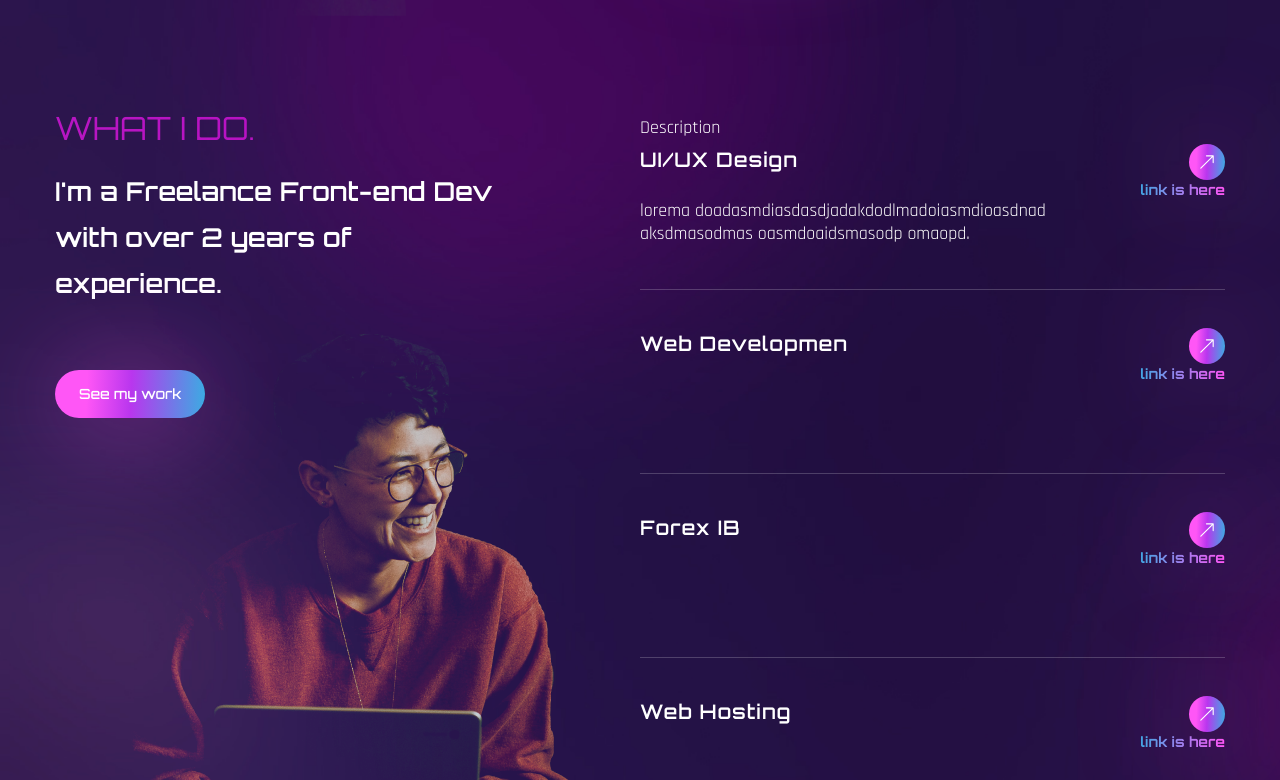
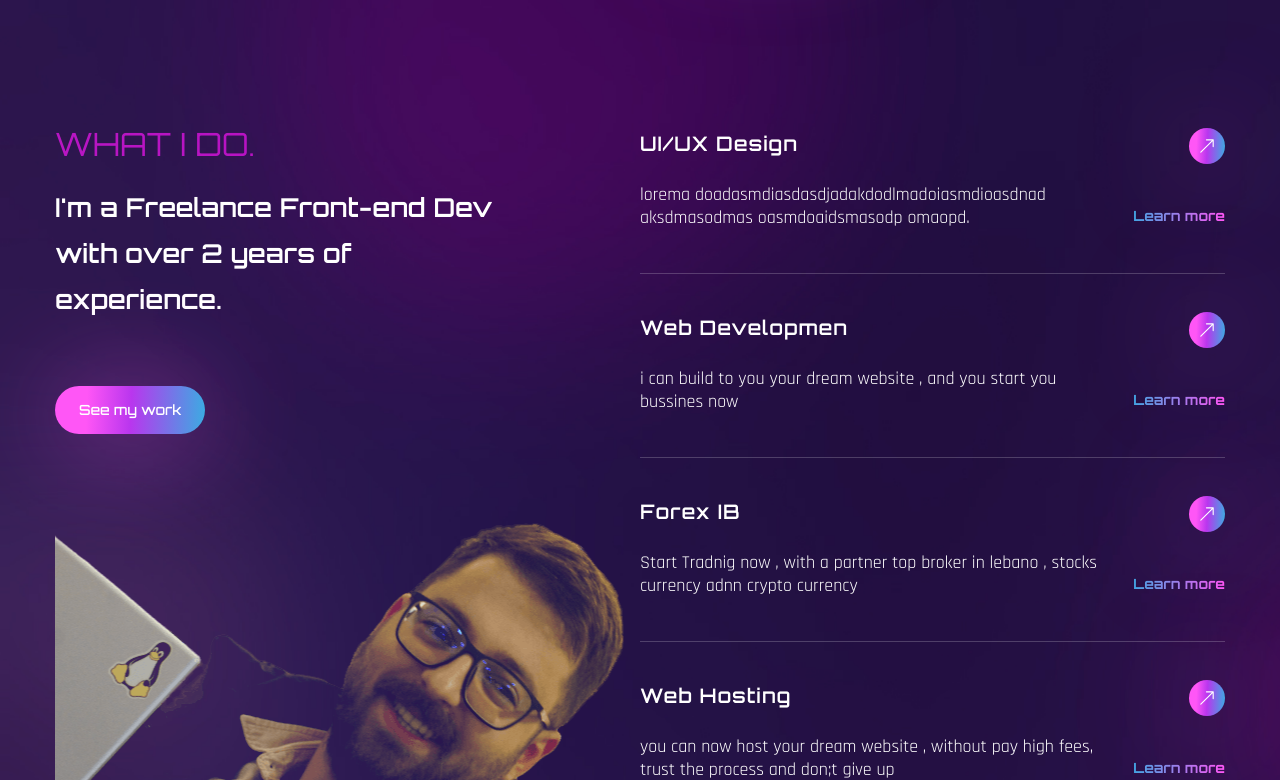
Before and after one commit to Hasanelmestrah/starterportfolio, a React (Create React App) app: page / in a window 1280 px wide. Shown: the part 1440-2220 px from the top of the page. Built offline with nearby package versions, Linux system fonts and the light colour scheme; a web font is replaced by a local one.

Commit message:
finish services end

```diff
--- a/src/components/Services.js
+++ b/src/components/Services.js
@@ -13,24 +13,25 @@ const services = [
     name: "UI/UX Design",
     description:
       "lorema doadasmdiasdasdjadakdodlmadoiasmdioasdnad aksdmasodmas oasmdoaidsmasodp omaopd.",
-    link: "link is here",
+    link: "Learn more",
   },
   {
     name: "Web Developmen",
-    Description:
+    description:
       "i can build to you your dream website , and you start you bussines now ",
-    link: "link is here",
+    link: "Learn more",
   },
   {
     name: "Forex IB",
-    Description:
+    description:
       "Start Tradnig now , with a partner top broker in lebano , stocks currency adnn crypto currency ",
-    link: "link is here",
+    link: "Learn more",
   },
   {
     name: "Web Hosting",
-    Description: "you can now host your dream website , without pay high fees",
-    link: "link is here",
+    description:
+      "you can now host your dream website , without pay high fees, trust the process and don;t give up",
+    link: "Learn more",
   },
 ];
 const Services = () => {
@@ -39,16 +40,26 @@ const Services = () => {
       <div className="container mx-auto">
         <div className="flex flex-col lg:flex-row">
           {/*text and img*/}
-          <div className="flex-1 lg:bg-services lg:bg-bottom bg-no-repeat mix-blend-lighten mb-12 lg:mb-0">
+          <motion.div
+            variants={fadeIn("right", 0.3)}
+            initial="hidden"
+            whileInView={"show"}
+            viewport={{ once: false, amount: 0.3 }}
+            className="flex-1 lg:bg-services lg:bg-bottom bg-no-repeat mix-blend-lighten mb-12 lg:mb-0">
             <h2 className="h2 text-accent mb-6"> What I do.</h2>
             <h3 className="h3 max-w-[455px] mb-16">
               I'm a Freelance Front-end Dev with over 2 years of experience.
             </h3>
             <button className="btn btn-sm">See my work</button>
-          </div>
+          </motion.div>
           {/*services*/}
-          <div className="flex-1">
-            Description {/*services list*/}
+          <motion.div
+            variants={fadeIn("left", 0.5)}
+            initial="hidden"
+            whileInView={"show"}
+            viewport={{ once: false, amount: 0.3 }}
+            className="flex-1">
+            {/*services list*/}
             <div>
               {services.map((service, index) => {
                 //desctruction services
@@ -68,7 +79,7 @@ const Services = () => {
                     <div className="flex flex-col flex-1 items-end">
                       <a
                         href="#"
-                        className="btn w-9 h-9 mb=[42px] flex justify-center items-center">
+                        className="btn w-9 h-9 mb-[42px] flex justify-center items-center">
                         <BsArrowUpRight />
                       </a>
                       <a href="#" className="text-gradient text-sm">
@@ -79,7 +90,7 @@ const Services = () => {
                 );
               })}
             </div>
-          </div>
+          </motion.div>
         </div>
       </div>
     </section>
```
Also changed, not shown: src/assets/about.png, src/assets/services.png.
